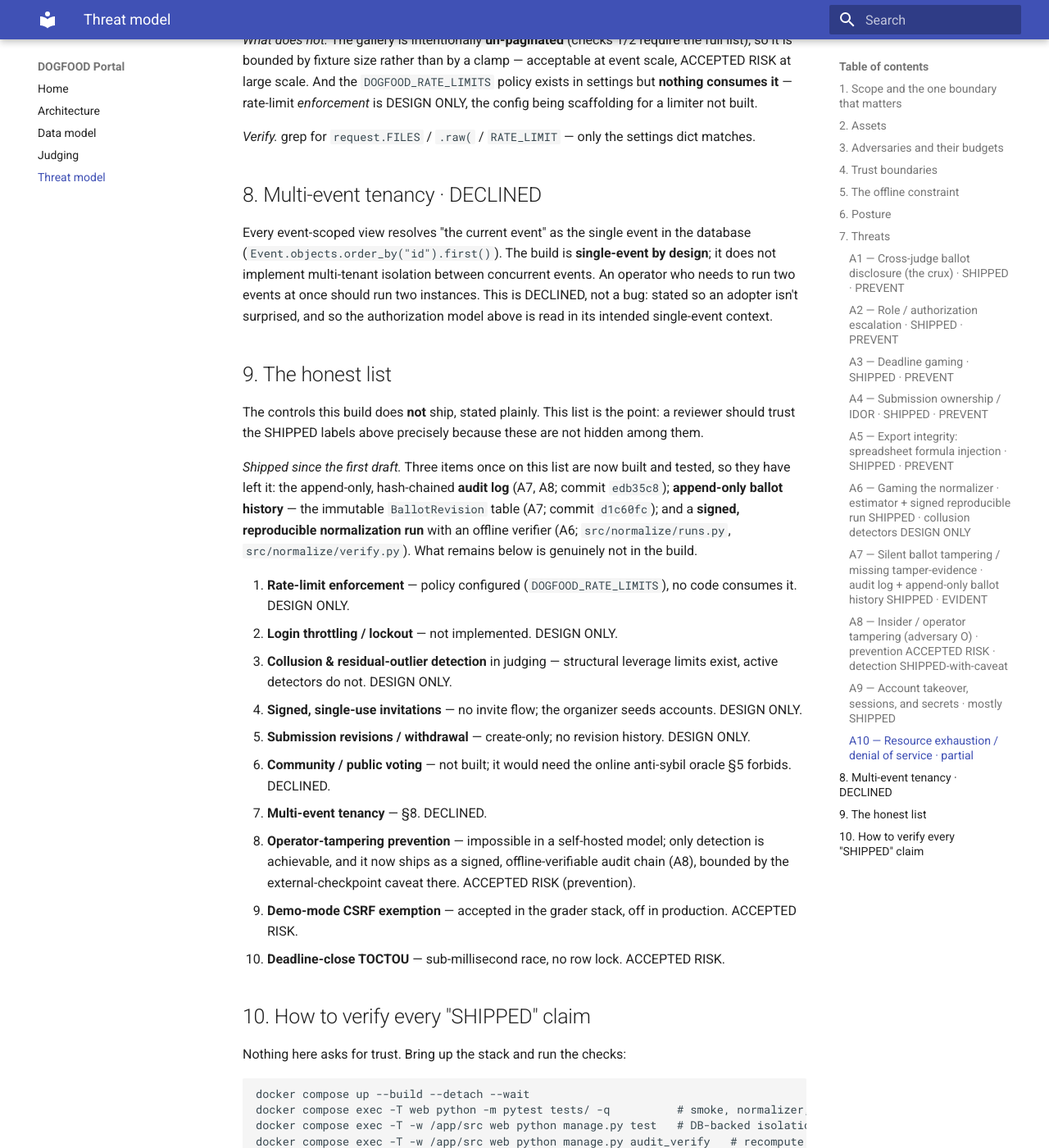
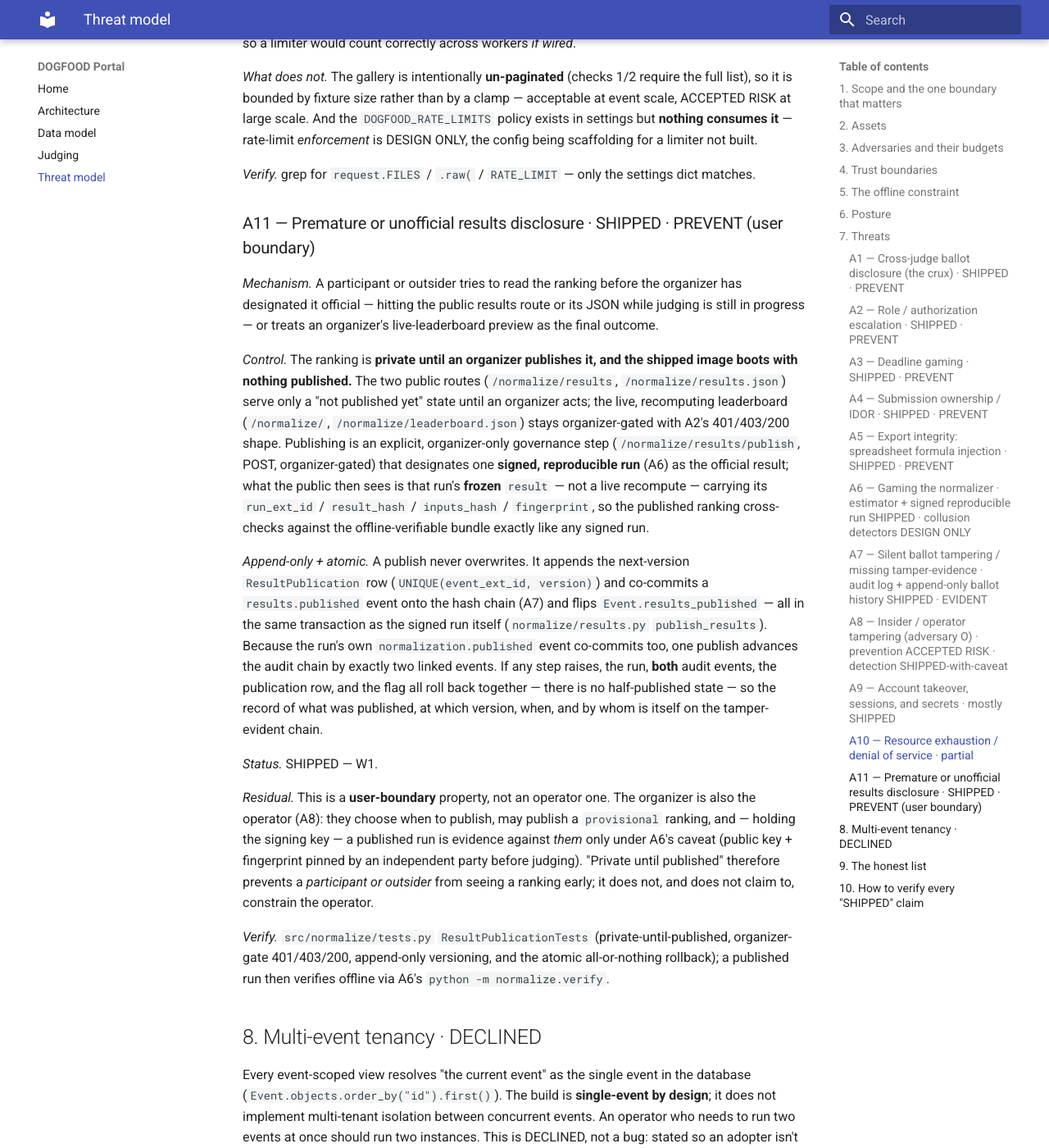
Before and after one commit to pal-123456789/dogfood-portal, an MkDocs documentation site: the page built from docs/THREAT-MODEL.md, in a window 1280 px wide and 1400 px high, scrolled down 9744 px. Shown: the whole window at 82% size. Built offline with MkDocs 1.6.1 and Material for MkDocs 9.7.7, drawn with Linux system fonts in a browser that asks for light colours; some of the changed text lies outside the part shown.

Commit message:
docs(threat-model): add A11 -- results publication (W1)
Rankings are private until an organizer publishes (user-boundary PREVENT).
A publish appends an immutable, versioned ResultPublication and co-commits a
results.published event onto the hash chain, atomically with the signed run
(advances the chain by exactly two linked events; all-or-nothing rollback).

The operator-boundary caveat from A6/A8 carries over: the key-holder can
publish or re-sign, so a published run is evidence against the operator only
if the public key + fingerprint were pinned by an independent party before
judging. Adds the asset row and the section-10 verify row pointing at
ResultPublicationTests -- label and evidence in the same change.

```diff
--- a/docs/THREAT-MODEL.md
+++ b/docs/THREAT-MODEL.md
@@ -29,6 +29,7 @@ Assets worth attacking, in rough priority:
 | Submission ownership | Submitting as or for another team corrupts attribution | §7 A4 |
 | Results-export integrity | A poisoned CSV can execute in the organizer's spreadsheet | §7 A5 |
 | The ranking itself (normalizer) | The whole point of the platform is a trustworthy rank | §7 A6 |
+| Official results: disclosure timing & publication integrity | Leaking a ranking early skews fairness; a mutable "official" result is unauditable | §7 A11 |
 | Ballot history / tamper-evidence | Silent edits undermine every result | §7 A7 |
 | Admin credentials, secret key | Full compromise | §7 A9 |
 
@@ -183,6 +184,20 @@ The caveat: a chain and a signing key that **both live on the operator's own hos
 
 *Verify.* grep for `request.FILES` / `.raw(` / `RATE_LIMIT` — only the settings dict matches.
 
+### A11 — Premature or unofficial results disclosure · SHIPPED · PREVENT (user boundary)
+
+*Mechanism.* A participant or outsider tries to read the ranking before the organizer has designated it official — hitting the public results route or its JSON while judging is still in progress — or treats an organizer's live-leaderboard preview as the final outcome.
+
+*Control.* The ranking is **private until an organizer publishes it, and the shipped image boots with nothing published.** The two public routes (`/normalize/results`, `/normalize/results.json`) serve only a "not published yet" state until an organizer acts; the live, recomputing leaderboard (`/normalize/`, `/normalize/leaderboard.json`) stays organizer-gated with A2's 401/403/200 shape. Publishing is an explicit, organizer-only governance step (`/normalize/results/publish`, POST, organizer-gated) that designates one **signed, reproducible run** (A6) as the official result; what the public then sees is that run's **frozen** `result` — not a live recompute — carrying its `run_ext_id` / `result_hash` / `inputs_hash` / `fingerprint`, so the published ranking cross-checks against the offline-verifiable bundle exactly like any signed run.
+
+*Append-only + atomic.* A publish never overwrites. It appends the next-version `ResultPublication` row (`UNIQUE(event_ext_id, version)`) and co-commits a `results.published` event onto the hash chain (A7) and flips `Event.results_published` — all in the same transaction as the signed run itself (`normalize/results.py` `publish_results`). Because the run's own `normalization.published` event co-commits too, one publish advances the audit chain by exactly two linked events. If any step raises, the run, **both** audit events, the publication row, and the flag all roll back together — there is no half-published state — so the record of what was published, at which version, when, and by whom is itself on the tamper-evident chain.
+
+*Status.* SHIPPED — W1.
+
+*Residual.* This is a **user-boundary** property, not an operator one. The organizer is also the operator (A8): they choose when to publish, may publish a `provisional` ranking, and — holding the signing key — a published run is evidence against *them* only under A6's caveat (public key + fingerprint pinned by an independent party before judging). "Private until published" therefore prevents a *participant or outsider* from seeing a ranking early; it does not, and does not claim to, constrain the operator.
+
+*Verify.* `src/normalize/tests.py` `ResultPublicationTests` (private-until-published, organizer-gate 401/403/200, append-only versioning, and the atomic all-or-nothing rollback); a published run then verifies offline via A6's `python -m normalize.verify`.
+
 ## 8. Multi-event tenancy · DECLINED
 
 Every event-scoped view resolves "the current event" as the single event in the database (`Event.objects.order_by("id").first()`). The build is **single-event by design**; it does not implement multi-tenant isolation between concurrent events. An operator who needs to run two events at once should run two instances. This is DECLINED, not a bug: stated so an adopter isn't surprised, and so the authorization model above is read in its intended single-event context.
@@ -228,6 +243,7 @@ python3 tools/replay.py                                        # the 7 acceptanc
 | A6 estimator determinism + signed reproducible run | `tests/test_normalize_engine.py`, `tests/test_normalize_signing.py`; `manage.py test`; `manage.py normalize_publish --export <dir>` + offline `python -m normalize.verify <dir>` |
 | A7/A8 tamper-evident audit chain + signed checkpoint | `src/audit/tests.py` (6, via `manage.py test audit`); `manage.py audit_verify`; `manage.py audit_export` + offline `audit/verify.py` |
 | A7 append-only ballot history | `src/judging/tests.py` (via `manage.py test judging`); `src/judging/models.py` `BallotRevision` |
+| A11 official results: private until published + append-only versions | `src/normalize/tests.py` `ResultPublicationTests` (via `manage.py test`); published run verifies via A6 `python -m normalize.verify` |
 | CSP / middleware wired | `tests/test_smoke.py` |
 | No raw SQL, no upload surface | grep `\.raw(` / `request.FILES` → none |
 
```
